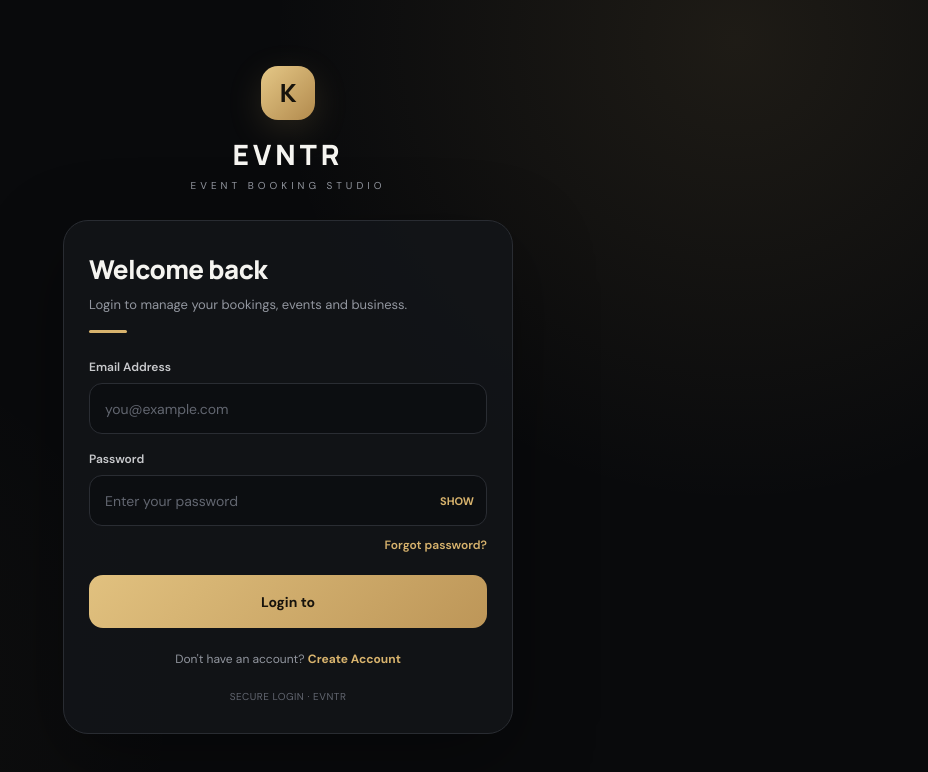
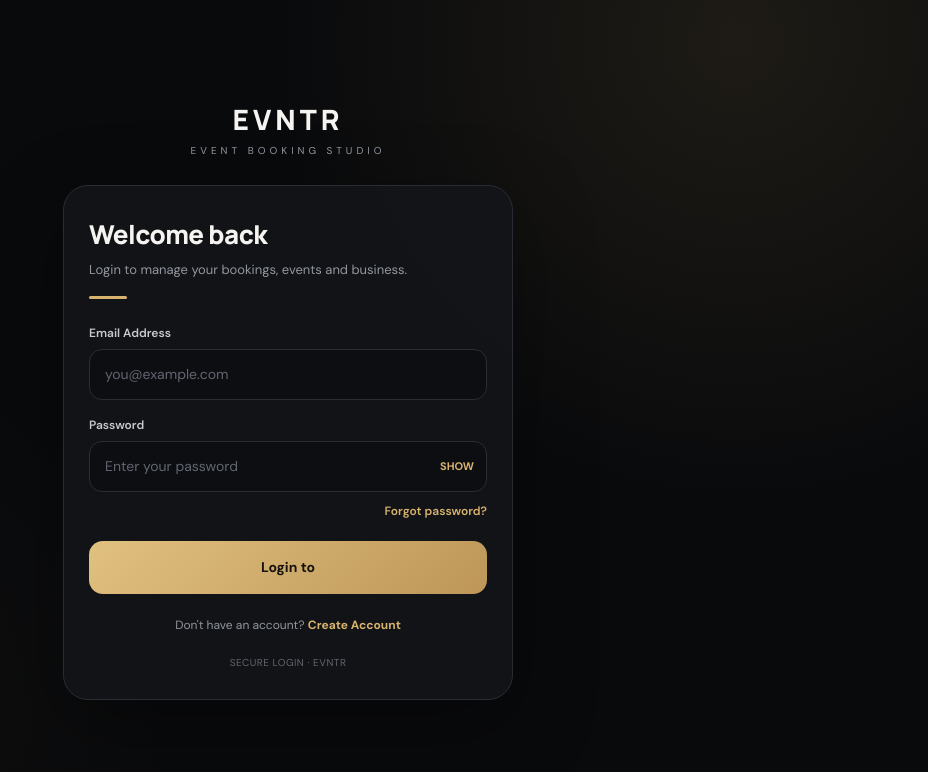
Before and after one commit to himansuresh-alt/Events.in, a plain HTML site: page login.html in a window 1280 px wide. Shown: the whole page, without its empty margins (352-1280 px from the left). Drawn offline with nearby package versions, Linux system fonts and the light colour scheme.

Commit message:
Add files via upload

```diff
--- a/login.html
+++ b/login.html
@@ -338,8 +338,6 @@ button,input{
 <div class="container">
 
 <div class="brand">
-
-  <div class="logo">K</div>
 
   <div class="brandname">EVNTR</div>
 
```
